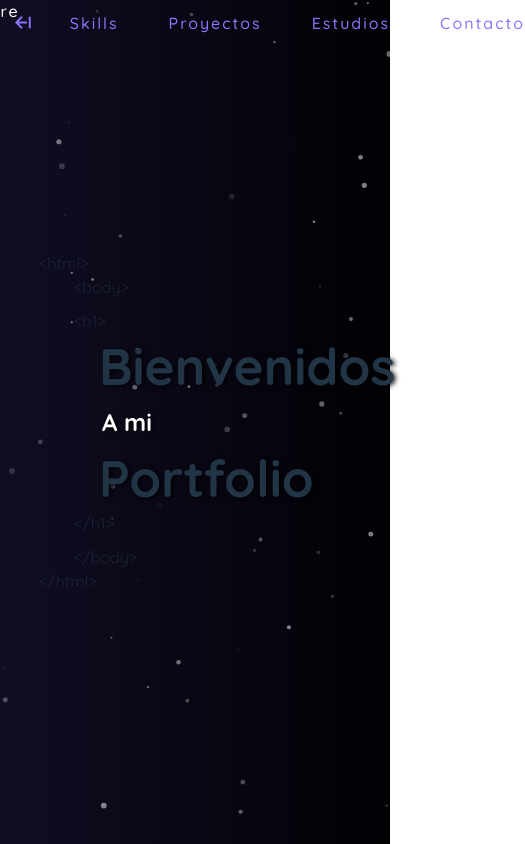
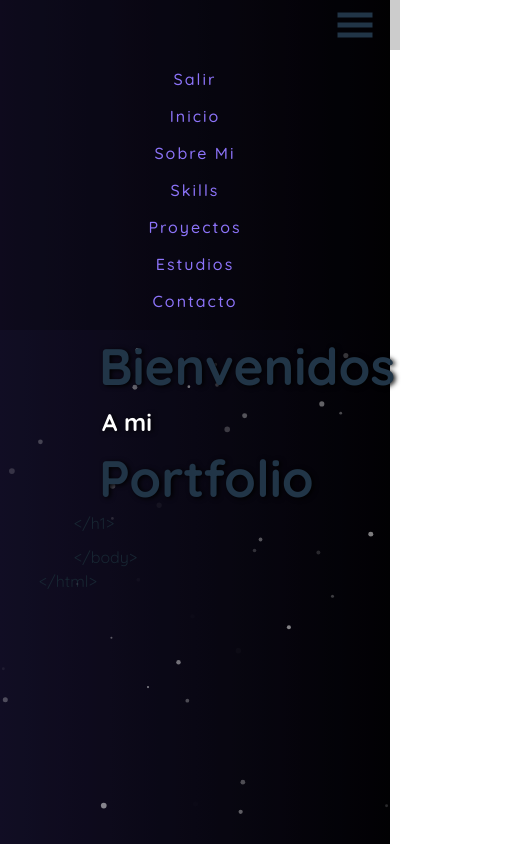
Before and after one commit to MarianoiTorres/PortfolioV2-MarianoTorres, a React (Vite) app: page /home in a window 390 px wide. Shown: the top 844 px of the page, 525 px wide, since content can reach past the window. Built offline with nearby package versions, Linux system fonts and the light colour scheme.

Commit message:
navResponsive

```diff
--- a/src/App.jsx
+++ b/src/App.jsx
@@ -10,6 +10,7 @@ function App() {
   return (
     <>
       <BrowserRouter>
+      <Nav></Nav>
         <Routes>
           <Route path='' element={<Intro />} />
           <Route path='/landing' element={<LandingPage />} />
--- a/src/components/about/About.module.css
+++ b/src/components/about/About.module.css
@@ -1,6 +1,7 @@
 
 .container {
-
+    overflow-x: hidden;
+    overflow-y: hidden;
     position: relative;
     width: 100%;
     height: 100vh;
@@ -27,9 +28,10 @@
     width: 100%;
     height: 50%;
     display: flex;
+    justify-content: center;
     align-items: center;
+    position: relative;
     gap: 10px;
-    justify-content: center;
     box-sizing: border-box;
 
 }
@@ -42,9 +44,11 @@
     text-shadow: -2px -2px 2px #292157;
     position: absolute;
     bottom: 0;
-    left: 35px;
     letter-spacing: 5px;
     font-family: 'font3';
+    width: fit-content;
+
+
 }
 
 .secondContainer {
@@ -111,9 +115,10 @@ b {
 }
 
 .containerAboutMe {
-    width: 350px;
+    min-width: 30%;
+    width: fit-content;
     display: flex;
-    justify-content: left;
+    justify-content: center;
     position: relative;
 }
 
@@ -123,6 +128,7 @@ b {
     letter-spacing: 5px;
     font-family: 'font3';
     z-index: 1;
+    display: flex;
 }
 
 .image {
@@ -140,8 +146,15 @@ b {
     .title {
         display: flex;
         flex-direction: column;
-        gap:30px;
+        gap:39px;
         align-items: center;
+        justify-content: center;
+    }
+
+    .principalTitle {
+        left: 0;
+        width: 100%;
+        display: flex;
         justify-content: center;
     }
 
@@ -155,6 +168,7 @@ b {
         width: 80%;
         left: 0;
         z-index: 2;
+        margin-top: 39px;
     }
 
     .secondContainer {
@@ -167,6 +181,7 @@ b {
       right: 0;
       bottom: 2px;
       z-index: 2;
+      display: none;
     }
 
     .image img {
--- a/src/components/contact/Contact.module.css
+++ b/src/components/contact/Contact.module.css
@@ -44,7 +44,9 @@
     text-shadow: -2px -2px 2px #292157;
     position: absolute;
     bottom: 0;
-    left:43%;
+    width: 40%;
+        display: flex;
+        justify-content: center;
     letter-spacing: 5px;
     font-family: 'font3';
 }
@@ -175,12 +177,6 @@ form textarea {
 
 @media screen and (max-width: 500px) {
 
-    .principalTitle {
-        left: 0;
-        width: 100%;
-        display: flex;
-        justify-content: center;
-    }
 
     .secondContainerForm {
         width: 350px;
--- a/src/components/education/Education.module.css
+++ b/src/components/education/Education.module.css
@@ -44,7 +44,9 @@
     text-shadow: -2px -2px 2px #292157;
     position: absolute;
     bottom: 0;
-    left:43%;
+    width: 40%;
+    display: flex;
+    justify-content: center;
     letter-spacing: 5px;
     font-family: 'font3';
 }
@@ -110,12 +112,7 @@
 
 @media screen and (max-width: 500px) {
 
-    .principalTitle {
-        left: 0;
-        width: 100%;
-        display: flex;
-        justify-content: center;
-    }
+
 
     .secondContainerEducation {
         display: flex;
--- a/src/components/navBar/Nav.jsx
+++ b/src/components/navBar/Nav.jsx
@@ -1,19 +1,51 @@
+import { useEffect, useState } from 'react';
 import style from './Nav.module.css'
 import { motion } from "framer-motion"
 import { BiArrowFromRight } from "react-icons/bi";
 import { useNavigate } from 'react-router-dom';
-import {Link} from 'react-scroll'
+import { Link } from 'react-scroll'
+import { GiHamburgerMenu } from 'react-icons/gi'
+import { AiOutlineClose } from 'react-icons/ai'
+
 
 const Nav = () => {
 
     const navigate = useNavigate()
+    const [isMobile, setIsMobile] = useState(false)
+    const [openMenu, setOpenMenu] = useState(false)
 
     const backPage = () => {
         navigate('/landing')
     }
 
+    const handleResize = () => {
+        setIsMobile(window.innerWidth < 650);
+    };
+
+    // Suscribirse al evento de cambio de tamaño de la ventana
+    window.addEventListener('resize', handleResize);
+
+
+    useEffect(() => {
+        handleResize();
+        // Limpia el evento de cambio de tamaño cuando el componente se desmonta
+        return () => window.removeEventListener('resize', handleResize);
+    }, []);
+
+    const openMenuHandler = () => {
+        setOpenMenu(!openMenu)
+    }
+
     return (
         <div className={style.containerNav}>
+            {
+                isMobile && <motion.div className={style.containerMenu}>
+                    <GiHamburgerMenu className={style.buttonBurger} onClick={openMenuHandler} />
+                </motion.div>
+            }
+            {
+                <div className={style.nav}>
+
                     <motion.div
                         className={style.backContainer}
                         initial={{ opacity: 0, x: -100 }}
@@ -26,20 +58,23 @@ const Nav = () => {
                             }
                         }
                     >
-                <motion.div
-                    className={style.back}
-                    initial={{ x: 0 }}
+                        <motion.div className={style.back}>
+                            {isMobile
+                                ? <Link to='/landing'
+                                    className={style.backLandingButton}
+
+                                >Salir</Link>
+                                : <motion.div className={style.containerIconBack} initial={{ x: 0 }}
                                     animate={{ x: [0, -5, 0] }}
                                     transition={{ duration: 2, repeat: Infinity, repeatType: 'reverse' }}
-                    onClick={backPage}
-                >
-                    <BiArrowFromRight className={style.iconBack} />
+                                    onClick={backPage}><BiArrowFromRight className={style.iconBack} /></motion.div>
+                            }
                         </motion.div>
                     </motion.div>
                     <motion.div
                         className={style.secondContainer}
                         initial={{ opacity: 0, x: -100 }}
-                animate={{ opacity: 1 , x:  0  }}
+                        animate={{ opacity: 1, x: 0 }}
                         transition={{ delay: 0.5, duration: 0.4 }}
                         variants={
                             {
@@ -56,6 +91,8 @@ const Nav = () => {
                         <Link to='contact' spy={true} smooth={true}>Contacto</Link>
                     </motion.div>
                 </div>
+            }
+        </div>
     )
 }
 
--- a/src/components/navBar/Nav.module.css
+++ b/src/components/navBar/Nav.module.css
@@ -7,8 +7,25 @@
     position: absolute;
     top: 0;
     left: 0;
-    z-index: 9999;
+    background: none;
+    background: linear-gradient(to right, #181333, #020105);
+}
 
+.containerNav::before {
+    content: "";
+    position: absolute;
+    top: 0;
+    left: 0;
+    width: 100%;
+    height: 100%;
+    background-color: rgba(0, 0, 0, 0.3);
+    z-index: 0;
+}
+
+.containerIconBack {
+    display: flex;
+    justify-content: center;
+    align-items: center;
 }
 
 .secondContainer {
@@ -17,12 +34,22 @@
     align-items: center;
     gap: 50px;
     color: white;
+    z-index: 1;
+}
+
+.nav {
+    z-index: 1;
+    display: flex;
+    justify-content: center;
+    width: 100%;
+    height: 100%;
 }
 
 .secondContainer a{
     color: rgb(141, 116, 250);
     letter-spacing: 2px;
     cursor: pointer;
+
 }
 
 .secondContainer a:hover{
@@ -30,6 +57,19 @@
     transition: 0.2s ease;
 
 }
+
+.backLandingButton {
+    color: rgb(141, 116, 250);
+    letter-spacing: 2px;
+    cursor: pointer;
+    margin-bottom: 10px;
+}
+
+.backLandingButton:hover {
+    color: white;
+    transition: 0.2s ease;
+}
+
 
 .backContainer {
     position: absolute;
@@ -62,3 +102,76 @@
     color: white;
     transition: 0.2s ease;
 }
+
+@media screen and (max-width: 500px) {
+    .containerNav {
+        height: fit-content;
+        flex-direction: column;
+        position: fixed;
+        z-index: 2;
+        width: 100%;
+    }
+
+    .nav {
+        min-height:280px;
+        height: fit-content;
+        flex-direction: column;
+        align-items: center;
+        background-color: rgba(0, 0, 0, 0.2);
+        width: 100%;
+    }
+
+    .containerMenu {
+        width: 100%;
+        height: 50px;
+        position: relative;
+        display: flex;
+        justify-content: right;
+        align-items: center;
+        padding-right: 20px;
+        z-index: 9999;
+        background-color: rgba(0, 0, 0, 0.2);
+    }
+
+    .backContainer {
+        position: relative;
+        left: 0;
+        justify-content: center;
+        width: 100%;
+    }
+
+    .back {
+        width: 100%;
+    }
+
+    .secondContainer {
+        flex-direction: column;
+        gap: 10px;
+        width: 100%;
+    }
+
+    .buttonBurger {
+        width: 50px;
+        height:80%;
+    }
+
+    .buttonBurger:hover {
+        color: rgb(141, 116, 250);
+    }
+
+    .secondContainer a {
+        height: 27px;
+        width: 100%;
+        display: flex;
+        justify-content: center;
+        align-items: center;
+    }
+
+    .backLandingButton {
+        height: 27px;
+        width: 100%;
+        display: flex;
+        justify-content: center;
+        align-items: center;
+    }
+}
--- a/src/components/projects/Projects.module.css
+++ b/src/components/projects/Projects.module.css
@@ -1,6 +1,6 @@
 
 .container {
-
+    overflow-x: hidden;
     position: relative;
     width: 100%;
     min-height: 100vh;
@@ -27,13 +27,13 @@
 }
 
 .title {
+
     width: 100%;
     height: 12%;
     display: flex;
     justify-content: center;
     align-items: center;
     position: relative;
-    margin-bottom: 60px;
 }
 
 
@@ -45,14 +45,16 @@
     text-shadow: -2px -2px 2px #292157;
     position: absolute;
     bottom: 0;
-    left:38%;
+    width: fit-content;
+    display: flex;
+    justify-content: center;
     letter-spacing: 5px;
     font-family: 'font3';
 }
 
 .titleRepeated {
     color: rgba(102, 102, 102, 0.2);
-    font-size: 75px;
+    font-size: 70px;
     letter-spacing: 5px;
     font-family: 'font3';
     z-index: 1;
@@ -307,12 +309,6 @@
 
     }
 
-    .principalTitle {
-        left: 0;
-        width: 100%;
-        display: flex;
-        justify-content: center;
-    }
 
     .containerProjects{
         position: relative;
--- a/src/components/skills/Skills.module.css
+++ b/src/components/skills/Skills.module.css
@@ -44,7 +44,9 @@
     text-shadow: -2px -2px 2px #292157;
     position: absolute;
     bottom: 0;
-    left:45%;
+    width: 40%;
+    display: flex;
+    justify-content: center;
     letter-spacing: 5px;
     font-family: 'font3';
 }
@@ -131,12 +133,7 @@ li p {
         width: 100%;
     }
 
-    .principalTitle {
-        width: 98%;
-        left: 0;
-        display: flex;
-        justify-content: center;
-    }
+
 
     .secondContainerSkills {
             width: 100%;
--- a/src/index.css
+++ b/src/index.css
@@ -31,7 +31,7 @@
     backdrop-filter: blur(151px);
     -webkit-backdrop-filter: blur(151px);
 
-  border-radius: 5px;
+  border-radius: 15px;
 
 }
 
--- a/src/pages/homePage/HomePage.jsx
+++ b/src/pages/homePage/HomePage.jsx
@@ -18,9 +18,8 @@ const HomePage = () => {
             exit={{ opacity: 0, y: -100 }}
             transition={{ duration: 0.5 }}
         >
+            <motion.div>
 
-            <Nav />
-            <motion.div>
                 <Welcome />
             </motion.div>
             <motion.div>
```
Lines whose indentation alone changed are shown as unchanged.
